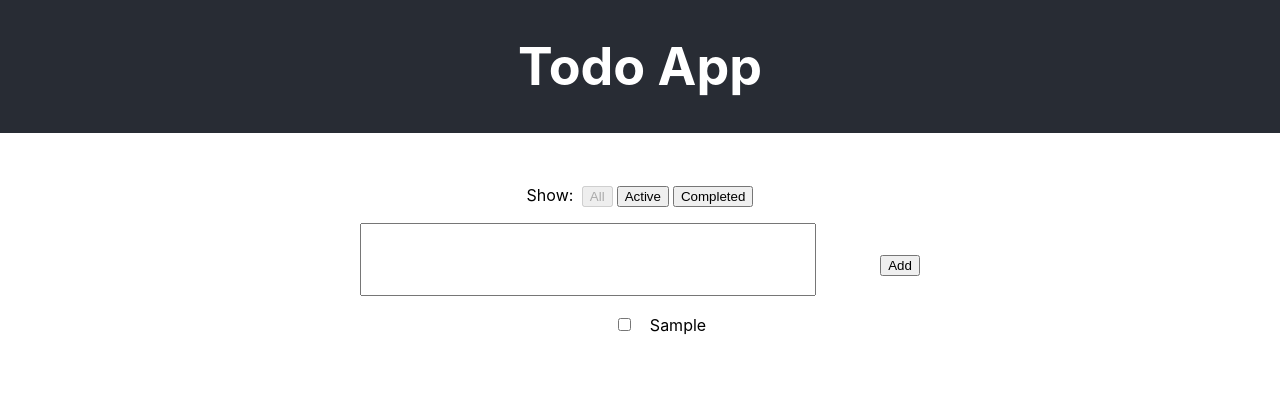
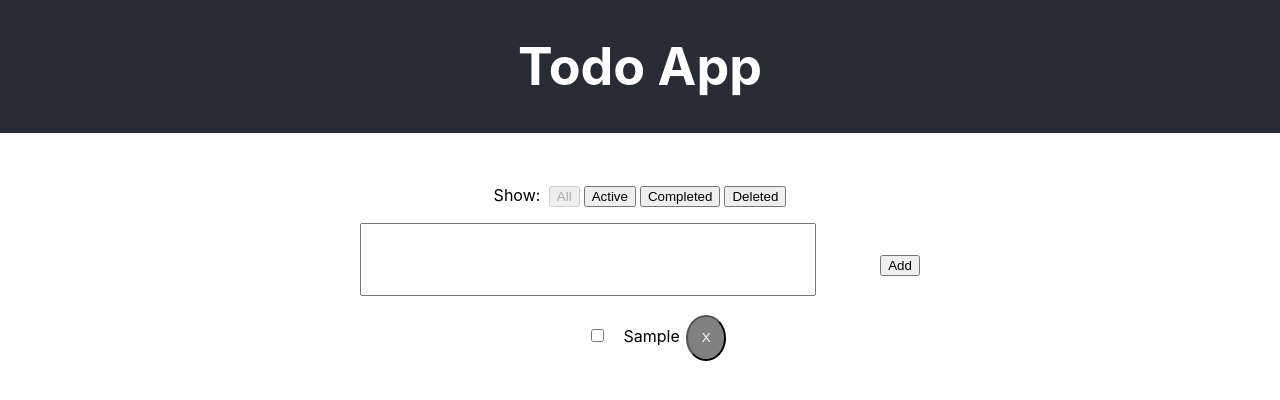
Before and after one commit to JasonLev/react-redux-todo, a React (Create React App) app: page / in a window 1280 px wide. Both pictures are taken after typing "Sample" into the empty fields and a click on the button "Add". Shown: the top 400 px of the page. Built offline with nearby package versions, Linux system fonts and the light colour scheme.

Commit message:
f/add delete functionality

```diff
--- a/src/App.css
+++ b/src/App.css
@@ -37,3 +37,10 @@ ul {
 label {
   margin-left: 1em;
 }
+button.delete {
+  border-radius: 50%;
+  padding: 1em;
+  background-color: grey;
+  margin: 0 0.5em;
+  color: #fff;
+}
--- a/src/actions/todoActions.js
+++ b/src/actions/todoActions.js
@@ -10,6 +10,11 @@ export const toggleTodo = id => ({
   id
 })
 
+export const deleteTodo = id => ({
+  type: 'DELETE_TODO',
+  id
+})
+
 export const setVisibilityFilter = filter => ({
   type: 'SET_VISIBILITY_FILTER',
   filter
@@ -18,5 +23,6 @@ export const setVisibilityFilter = filter => ({
 export const VisibilityFilters = {
   SHOW_ALL: 'SHOW_ALL',
   SHOW_COMPLETED: 'SHOW_COMPLETED',
-  SHOW_ACTIVE: 'SHOW_ACTIVE'
+  SHOW_ACTIVE: 'SHOW_ACTIVE',
+  SHOW_DELETED: 'SHOW_DELETED'
 }
--- a/src/components/DisplayFilter.js
+++ b/src/components/DisplayFilter.js
@@ -14,6 +14,9 @@ const DisplayFilter = () => (
     <FilterButton filter={VisibilityFilters.SHOW_COMPLETED}>
       Completed
     </FilterButton>
+    <FilterButton filter={VisibilityFilters.SHOW_DELETED}>
+      Deleted
+    </FilterButton>
   </div>
 )
 
--- a/src/components/NewTodoForm.js
+++ b/src/components/NewTodoForm.js
@@ -1,6 +1,6 @@
 import React from 'react'
 import { connect } from 'react-redux'
-import { addTodo } from '../actions/todoActions'
+import { addTodo, setVisibilityFilter, VisibilityFilters } from '../actions/todoActions'
 
 const NewTodoForm = ({ dispatch }) => {
   let input
@@ -13,6 +13,7 @@ const NewTodoForm = ({ dispatch }) => {
       }
       let batchTodos = input.value.split(',')
       batchTodos.forEach(todo => dispatch(addTodo(todo.trim())))
+      dispatch(setVisibilityFilter(VisibilityFilters.SHOW_ALL))
       input.value = ''
     }}>
       <input ref={node => input = node} />
--- a/src/components/Todo.js
+++ b/src/components/Todo.js
@@ -1,6 +1,6 @@
 import React from 'react'
 
-const Todo = ({ onClick, completed, text, id }) => (
+const Todo = ({ onClick, completed, text, id, onDelete }) => (
   <li>
     <input type="checkbox"
            onChange={onClick}
@@ -16,6 +16,7 @@ const Todo = ({ onClick, completed, text, id }) => (
     >
       {text}
     </label>
+    <button className="delete" onClick={onDelete}>X</button>
   </li>
 )
 
--- a/src/components/TodoList.js
+++ b/src/components/TodoList.js
@@ -1,15 +1,17 @@
 import React from 'react'
 import Todo from './Todo'
 
-const TodoList = ({ todos, toggleTodo }) => (
+const TodoList = ({ todos, toggleTodo, display, deleteTodo }) => (
   <ul>
-    {todos.map(todo =>
+    {todos.length > 0 ? todos.map(todo =>
       <Todo
         key={todo.id}
         {...todo}
         onClick={() => toggleTodo(todo.id)}
+        onDelete={() => deleteTodo(todo.id)}
       />
-    )}
+      ) :
+    display === "SHOW_DELETED" ? "Nothing deleted yet!" : "No todos yet."}
   </ul>
 )
 
--- a/src/containers/VisibleList.js
+++ b/src/containers/VisibleList.js
@@ -1,27 +1,30 @@
 import { connect } from 'react-redux'
-import { toggleTodo } from '../actions/todoActions'
+import { toggleTodo, deleteTodo, VisibilityFilters } from '../actions/todoActions'
 import TodoList from '../components/TodoList'
-import { VisibilityFilters } from '../actions/todoActions'
 
 const getVisibleList = (todos, filter) => {
   switch (filter) {
     case VisibilityFilters.SHOW_ALL:
-      return todos
+      return todos.filter(todo => !todo.deleted)
     case VisibilityFilters.SHOW_COMPLETED:
-      return todos.filter(todo => todo.completed)
+      return todos.filter(todo => todo.completed && !todo.deleted)
     case VisibilityFilters.SHOW_ACTIVE:
-      return todos.filter(todo => !todo.completed)
+      return todos.filter(todo => !todo.completed && !todo.deleted)
+    case VisibilityFilters.SHOW_DELETED:
+      return todos.filter(todo => todo.deleted)
     default:
       throw new Error('Unknown filter: ' + filter)
   }
 }
 
 const mapStateToProps = state => ({
-  todos: getVisibleList(state.todos, state.visibilityFilter)
+  todos: getVisibleList(state.todos, state.visibilityFilter),
+  display: state.visibilityFilter
 })
 
 const mapDispatchToProps = dispatch => ({
-  toggleTodo: id => dispatch(toggleTodo(id))
+  toggleTodo: id => dispatch(toggleTodo(id)),
+  deleteTodo: id => dispatch(deleteTodo(id))
 })
 
 export default connect(
--- a/src/reducers/todos.js
+++ b/src/reducers/todos.js
@@ -6,7 +6,8 @@ const todos = (state = [], action) => {
         {
           id: action.id,
           text: action.text,
-          completed: false
+          completed: false,
+          deleted: false
         }
       ]
     case 'TOGGLE_TODO':
@@ -15,6 +16,12 @@ const todos = (state = [], action) => {
           ? {...todo, completed: !todo.completed}
           : todo
       )
+    case 'DELETE_TODO':
+      return state.map(todo =>
+        (todo.id === action.id)
+          ? {...todo, deleted: true}
+          : todo
+      )
     default:
       return state
   }
```
